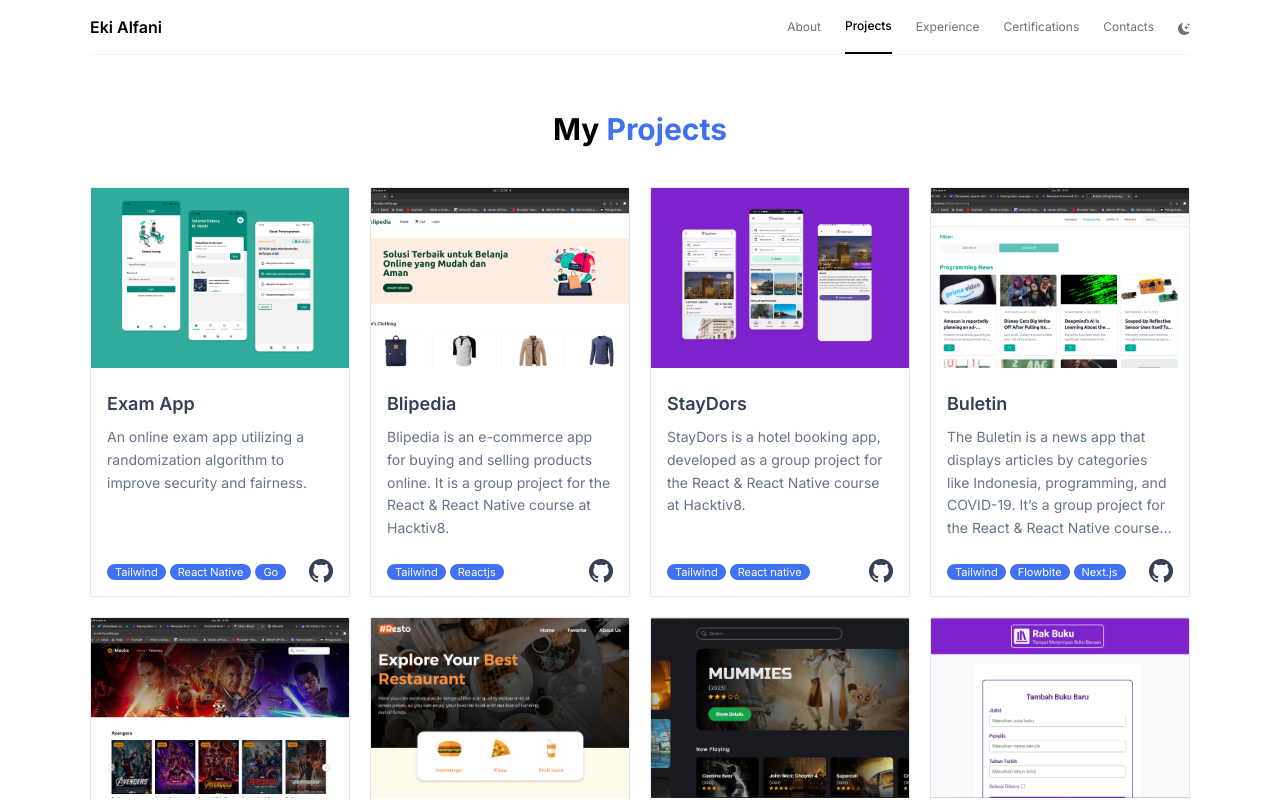
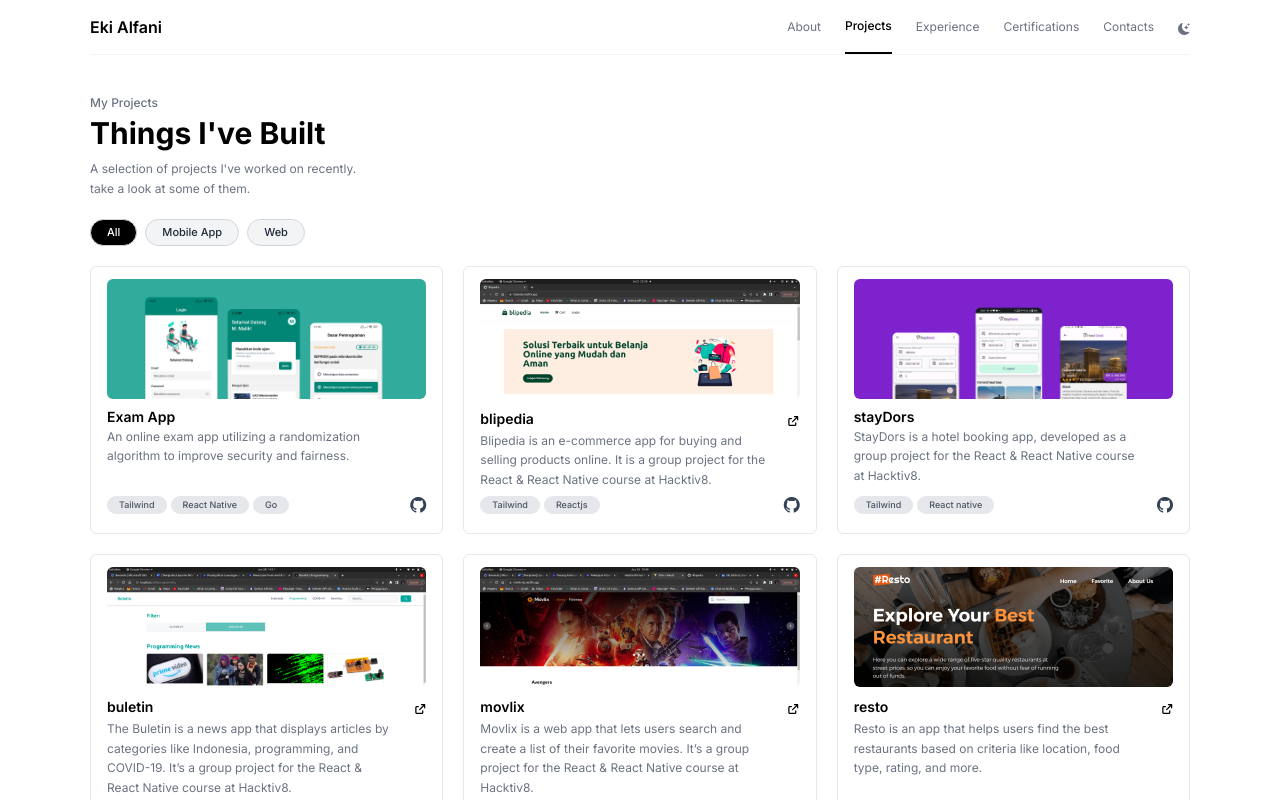
Before and after one commit to ekialfani/portfolio, a React (Create React App) app: page /projects in a window 1280 px wide. Shown: the top 800 px of the page. Built offline with nearby package versions, Linux system fonts and the light colour scheme.

Commit message:
fix(projects): improve projects page

```diff
--- a/src/components/Cards/cardItem.js
+++ b/src/components/Cards/cardItem.js
@@ -1,47 +1,60 @@
+import { faArrowUpRightFromSquare } from "@fortawesome/free-solid-svg-icons";
+import { FontAwesomeIcon } from "@fortawesome/react-fontawesome";
+
 export default function CardItem({ project }) {
   return (
-    <div className="border border-slate-200 dark:border-slate-700 rounded-sm relative overflow-hidden">
+    <div className="border border-gray-200 dark:border-gray-800 rounded-md relative px-4 pb-4 pt-3 flex flex-col">
       <a
-        className="inline-block w-full h-[180px]"
+        className="inline-block w-full h-[120px] overflow-hidden rounded-md"
         href={project.url}
         target="_blank"
         rel="noreferrer"
       >
-        <img
-          className="w-full h-full object-cover"
-          src={project.img}
-          alt={project.title}
+        <img src={project.img} alt={project.title} />
+      </a>
+
+      {/* content */}
+      <div className="flex flex-col flex-1 mt-2">
+        <div className="mb-1">
+          <div className="flex justify-between items-center">
+            <h4 className="text-sm font-semibold">{project.title}</h4>
+            {project?.url && (
+              <a href={project?.url} target="_blank" rel="noreferrer">
+                <FontAwesomeIcon
+                  className="text-[10px] font-medium"
+                  icon={faArrowUpRightFromSquare}
                 />
               </a>
-      <div className="p-4 mb-10">
-        <h4 className="capitalize text-base md:text-lg font-semibold mb-2 text-slate-700 dark:text-white hover:text-[#4070F4] dark:hover:text-[#4070F4] active:text-slate-700">
-          <a href={project.url} target="_blank" rel="noreferrer">
-            {project.title}
-          </a>
-        </h4>
-        <p className="limit-sentences leading-relaxed text-sm text-slate-500 dark:text-slate-400">
+            )}
+          </div>
+
+          <p className="max-w-[90%] limit-sentences leading-relaxed text-xs text-gray-500 dark:text-gray-400">
             {project.description}
           </p>
         </div>
-      <div className="absolute left-0 w-full bottom-0 flex items-center justify-between px-4 py-2 gap-x-2 overflow-auto">
-        <div className="flex gap-x-1">
+
+        {/* tech stack + repository */}
+        <div className="mt-auto flex items-center justify-between">
+          <div className="flex flex-wrap gap-1">
             {project.techStack.map((stack, index) => (
               <p
-              className="text-[11px] px-2 text-white bg-[#4070F4] rounded-full"
+                className="text-[9px] bg-gray-200 dark:bg-gray-400 font-medium px-3 py-0.5 rounded-full text-gray-600 dark:text-gray-800"
                 key={index}
               >
                 {stack}
               </p>
             ))}
           </div>
+
           <a
-          className="text-2xl text-slate-700 dark:text-slate-200"
+            className="text-md text-slate-700 dark:text-slate-200 ml-2"
             href={project.repository}
             target="_blank"
             rel="noreferrer"
           >
-          <i class="bi bi-github"></i>
+            <i className="bi bi-github"></i>
           </a>
+        </div>
       </div>
     </div>
   );
--- a/src/data/index.js
+++ b/src/data/index.js
@@ -2,12 +2,13 @@ const projects = [
   {
     id: 1,
     img: "./images/exam-app.png",
-    url: "https://github.com/ekialfani/exam-app.git",
+    url: null,
     title: "Exam App",
     description:
       "An online exam app utilizing a randomization algorithm to improve security and fairness.",
     techStack: ["Tailwind", "React Native", "Go"],
     repository: "https://github.com/ekialfani/exam-app.git",
+    type: "mobile",
   },
   {
     id: 2,
@@ -18,17 +19,19 @@ const projects = [
       "Blipedia is an e-commerce app for buying and selling products online. It is a group project for the React & React Native course at Hacktiv8.",
     techStack: ["Tailwind", "Reactjs"],
     repository: "https://github.com/Hacktiv8-Project2/ecommerce-project2.git",
+    type: "web",
   },
   {
     id: 3,
     img: "./images/staydors.png",
-    url: "https://github.com/FinalProject03-Kel04-Hacktiv8/Kel04-FP03-Hacktiv8-Hotel-Reservation-MobileApp.git",
+    url: null,
     title: "stayDors",
     description:
       "StayDors is a hotel booking app, developed as a group project for the React & React Native course at Hacktiv8.",
     techStack: ["Tailwind", "React native"],
     repository:
       "https://github.com/FinalProject03-Kel04-Hacktiv8/Kel04-FP03-Hacktiv8-Hotel-Reservation-MobileApp.git",
+    type: "mobile",
   },
   {
     id: 4,
@@ -39,6 +42,7 @@ const projects = [
       "The Buletin is a news app that displays articles by categories like Indonesia, programming, and COVID-19. It’s a group project for the React & React Native course at Hacktiv8.",
     techStack: ["Tailwind", "Flowbite", "Next.js"],
     repository: "https://github.com/hacktiv8-fp-1/news-web-api.git",
+    type: "web",
   },
   {
     id: 5,
@@ -49,6 +53,7 @@ const projects = [
       "Movlix is a web app that lets users search and create a list of their favorite movies. It’s a group project for the React & React Native course at Hacktiv8.",
     techStack: ["Tailwind", "Flowbite", "Reactjs"],
     repository: "https://github.com/Hacktiv8-Final-Project-4/movie-app.git",
+    type: "web",
   },
   {
     id: 6,
@@ -59,6 +64,7 @@ const projects = [
       "Resto is an app that helps users find the best restaurants based on criteria like location, food type, rating, and more.",
     techStack: ["HTML", "CSS", "JavaScript"],
     repository: "https://github.com/ekialfani/resto",
+    type: "web",
   },
   {
     id: 7,
@@ -69,6 +75,7 @@ const projects = [
       "A web-app to find detailed information about movies. This website is built using TMDB (The Movie Database) API.",
     techStack: ["HTML", "CSS", "JavaScript"],
     repository: "https://github.com/ekialfani/movie-info",
+    type: "web",
   },
   {
     id: 8,
@@ -79,6 +86,7 @@ const projects = [
       "Rak Buku is a web application to store reading books. We can add, update, delete, and move books between shelves.",
     techStack: ["HTML", "CSS", "JavaScript"],
     repository: "https://github.com/ekialfani/rak-buku",
+    type: "web",
   },
   {
     id: 9,
@@ -89,6 +97,7 @@ const projects = [
       "Displays information about Lombok Island, including its history, geography, culture, and popular tourist attractions.",
     techStack: ["HTML", "CSS", "JavaScript"],
     repository: "https://github.com/ekialfani/lombok-profile",
+    type: "web",
   },
   {
     id: 10,
@@ -99,6 +108,7 @@ const projects = [
       "Web Calculator is a web app for performing basic arithmetic operations like addition, subtraction, and multiplication.",
     techStack: ["HTML", "CSS", "JavaScript"],
     repository: "https://github.com/ekialfani/web-calculator",
+    type: "web",
   },
 ];
 
--- a/src/pages/Projects.js
+++ b/src/pages/Projects.js
@@ -1,18 +1,73 @@
+import { useEffect, useState } from "react";
 import Cards from "../components/Cards";
 import getProjects from "../data";
 
 function Projects() {
   const dataProjects = getProjects();
 
+  const [projects, setProjects] = useState([]);
+
+  const [sort, setSort] = useState("all");
+
+  useEffect(() => {
+    if (sort === "all") {
+      setProjects(dataProjects);
+      return;
+    }
+
+    if (sort === "mobile") {
+      const filtered = dataProjects?.filter((item) => item?.type === "mobile");
+      setProjects(filtered);
+      return;
+    }
+
+    if (sort === "web") {
+      const filtered = dataProjects?.filter((item) => item?.type === "web");
+      setProjects(filtered);
+      return;
+    }
+  }, [dataProjects, sort]);
+
+  const onSetSort = (value) => {
+    setSort(value);
+  };
+
   return (
-    <div className="w-full h-full py-14">
-      <h2 className="text-2xl md:text-3xl text-center font-bold mb-10 text-black dark:text-white">
-        My <span className="text-[#4070F4]">Projects</span>
-      </h2>
-      <Cards
-        className="grid sm:grid-cols-2 md:grid-cols-3 xl:grid-cols-4 gap-5"
-        projects={dataProjects}
-      />
+    <div className="w-full min-h-[86vh] py-10">
+      <div className="mb-5">
+        <h2 className="text-xs text-gray-500 font-medium mb-1">My Projects</h2>
+        <h2 className="text-3xl font-bold">Things I've Built</h2>
+        <p className="text-xs text-gray-500 mt-2 max-w-[280px] leading-5">
+          A selection of projects I've worked on recently. take a look at some
+          of them.
+        </p>
+      </div>
+      <div>
+        <div className="flex items-center gap-x-2 mb-5">
+          <button
+            className={`text-[11px] font-medium ${sort === "all" ? "bg-black text-white" : "bg-gray-100 text-gray-800"} border border-gray-300 px-4 py-1 rounded-full`}
+            onClick={() => onSetSort("all")}
+          >
+            All
+          </button>
+          <button
+            className={`text-[11px] font-medium ${sort === "mobile" ? "bg-black text-white" : "bg-gray-100 text-gray-800"} border border-gray-300 px-4 py-1 rounded-full`}
+            onClick={() => onSetSort("mobile")}
+          >
+            Mobile App
+          </button>
+          <button
+            className={`text-[11px] font-medium ${sort === "web" ? "bg-black text-white" : "bg-gray-100 text-gray-800"} border border-gray-300 px-4 py-1 rounded-full`}
+            onClick={() => onSetSort("web")}
+          >
+            Web
+          </button>
+        </div>
+        <Cards
+          className="grid sm:grid-cols-2 xl:grid-cols-3 gap-5"
+          projects={projects}
+        />
+      </div>
     </div>
   );
 }
```
Lines whose indentation alone changed are shown as unchanged.
